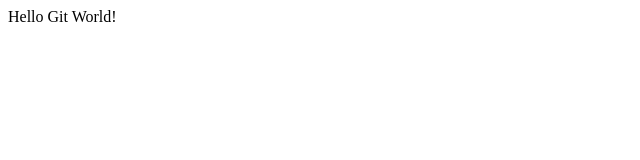
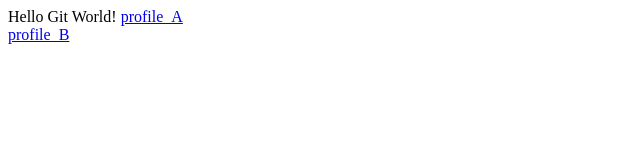
Before and after one commit to Onodera-haru/Ensyu, a plain HTML site: page index.html in a window 1280 px wide. Shown: the whole page, without its empty margins (0-640 px from the left). Drawn offline with Linux system fonts and the light colour scheme.

Commit message:
index.htmlのタグの変更とprofile_Aとprofile_Bの新規作成
profile_aとprofile_Bの新規作成と
index.htmlにHTMLに遷移するaタグを追加しました。

```diff
--- a/index.html
+++ b/index.html
@@ -5,6 +5,8 @@
     <title></title>
 </head>
 <body>
-   Hello Git World!
+	   Hello Git World!
+	<a href="profile_A.html">profile_A</a><br>
+	<a href="profile_B.html">profile_B</a><br>
 </body>
 </html>
```
Also changed, not shown: profile_A.html (added), profile_B.html (added).
